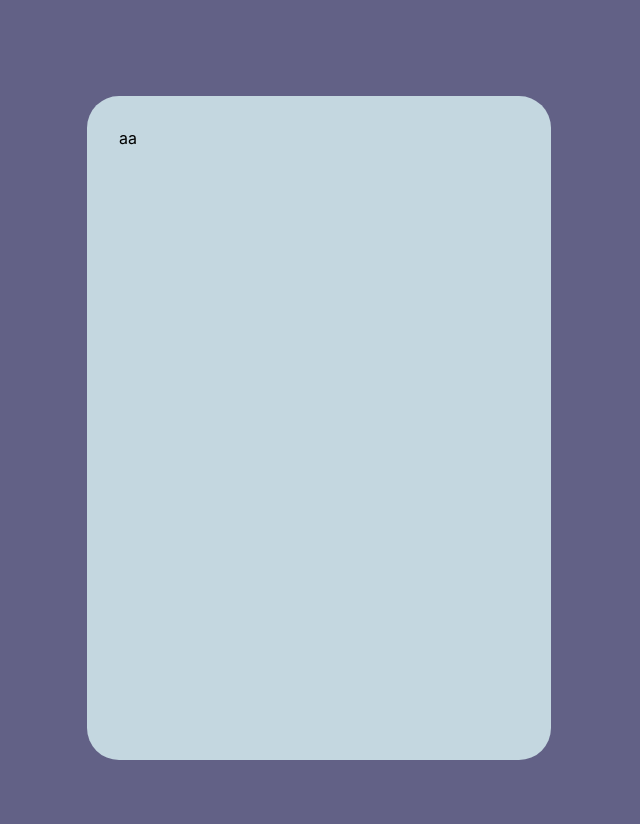
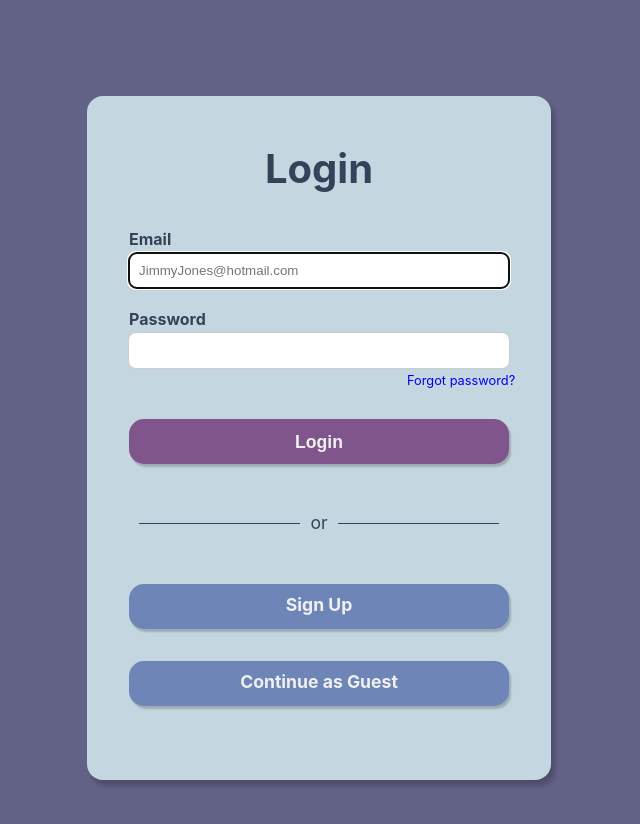
Before and after one commit to Levan-D/Scheduler-with-weather-widget, a React (Create React App) app: page / in a window 1280 px wide. Shown: the top 824 px of the page, without its empty margins (321-961 px from the left). Built offline with nearby package versions, Linux system fonts and the light colour scheme.

Commit message:
added login page, refactored css into modules

```diff
--- a/src/components/Login/Login.js
+++ b/src/components/Login/Login.js
@@ -1,8 +1,68 @@
-import React from "react";
+import React, { useState } from "react";
 import styles from "./login.module.css";
+import { Link } from "react-router-dom";
 
 const Login = () => {
-  return <div className={styles.container}>aa</div>;
+  const [errorMessages, setErrorMessages] = useState({});
+  const [isSubmitted, setIsSubmitted] = useState(false);
+  const renderErrorMessage = (name) =>
+    name === errorMessages.name && (
+      <div className="error">{errorMessages.message}</div>
+    );
+
+  return (
+    <div className={styles.container}>
+      <h2 className={styles.header}>Login</h2>
+      <form className={styles.formContainer}>
+        <div className={styles[`input-container`]}>
+          <label className={styles.label}>Email </label>
+          <input
+            autoFocus={true}
+            className={styles.inputText}
+            type="text"
+            name="uname"
+            placeholder="JimmyJones@hotmail.com"
+            required
+          />
+          {renderErrorMessage("uname")}
+        </div>
+        <div className={styles[`input-container`]}>
+          <label className={styles.label}>Password </label>
+          <input
+            className={styles.inputText}
+            type="password"
+            name="pass"
+            required
+          />
+          {renderErrorMessage("pass")}
+        </div>
+        <Link to="/scheduler" className={styles.forgotPassword}>
+          Forgot password?
+        </Link>
+        <div className={styles[`button-container`]}>
+          <input
+            type="submit"
+            value="Login"
+            className={`${styles.guestButton} ${styles.loginButton}`}
+          />
+        </div>
+      </form>
+
+      <header className={styles.dividerContainer}>
+        <div className={styles.subContainer}>
+          <span className={styles.spacer}></span>
+          <div className={styles.divider}>or</div>
+          <span className={styles.spacer}></span>
+        </div>
+      </header>
+      <Link to="/scheduler" className={styles.guestButton}>
+        Sign Up
+      </Link>
+      <Link to="/scheduler" className={styles.guestButton}>
+        Continue as Guest
+      </Link>
+    </div>
+  );
 };
 
 export default Login;
--- a/src/components/Login/login.module.css
+++ b/src/components/Login/login.module.css
@@ -1,8 +1,114 @@
 .container {
   width: 400px;
-  height: 600px;
+  height: 620px;
   background-color: #c4d7e0;
   margin: 6rem auto;
-  border-radius: 2rem;
+  border-radius: 1rem;
   padding: 2rem;
+  box-shadow: 4px 6px 4px 0px rgba(0, 0, 0, 0.2);
+  color: #354259;
 }
+
+.guestButton {
+  display: block;
+  width: 90%;
+  padding: 0 10px;
+  margin: 2rem auto;
+  height: 45px;
+  box-shadow: 2px 3px 2px 0px rgba(0, 0, 0, 0.2);
+  text-align: center;
+  border-radius: 15px;
+  border: none;
+  background: #6e85b7;
+  color: #f0f0f0;
+  cursor: pointer;
+  font-size: 1.1rem;
+  line-height: 42px;
+  font-weight: bold;
+  transition: 0.3s;
+  text-decoration: none;
+}
+.guestButton:hover {
+  filter: brightness(1.1);
+}
+.guestButton:active {
+  filter: brightness(0.95);
+}
+.header {
+  text-align: center;
+  font-size: 2.5rem;
+  margin: 1rem;
+  font-weight: 700;
+}
+.inputText {
+  height: 25px;
+  border: 1px solid rgba(0, 0, 0, 0.2);
+  border-radius: 0.5rem;
+  width: 90%;
+  padding: 5px 10px;
+  margin: 0 auto;
+}
+.label {
+  width: 95%;
+  padding-top: 20px;
+  margin: 0 auto;
+}
+.forgotPassword {
+  display: inline-block;
+  margin-left: 72%;
+  font-size: 0.8rem;
+  text-decoration: none;
+}
+.input-container {
+  display: flex;
+  flex-direction: column;
+  gap: 3px;
+
+  font-weight: 700;
+}
+.loginButton {
+  display: block;
+  width: 380px;
+  height: 45px;
+  margin: 30px auto;
+  padding: 2px 30px;
+  background-color: #80558c;
+}
+
+.dividerContainer {
+  padding: 1rem 0;
+  margin: 0 auto;
+  display: table;
+  width: 100%;
+  max-width: 90%;
+}
+.subContainer {
+  display: table-row;
+  line-height: 1.5em;
+  font-size: 1.1em;
+  white-space: nowrap;
+}
+.divider {
+  font-size: inherit;
+  overflow: hidden;
+  display: table-cell;
+  vertical-align: middle;
+  width: 1px;
+  padding: 0 10px;
+}
+.spacer {
+  display: table-cell;
+}
+
+.spacer:after {
+  display: inline-block;
+  width: 100%;
+  content: ".";
+  font-size: 0;
+  color: transparent;
+  height: 1px;
+  background: #354259;
+  vertical-align: middle;
+  position: relative;
+  top: -1px;
+}
--- a/src/components/ProgressBar/ProgressBar.js
+++ b/src/components/ProgressBar/ProgressBar.js
@@ -1,18 +1,18 @@
 /** @format */
-import "./ProgressBar.css";
+import style from "./ProgressBar.module.css";
 function ProgressBar({ tasksComplete, tasksTotal, width, height, background }) {
   return (
-    <div className="barcontainer">
+    <div>
       <div
-        className="bar"
+        className={style.bar}
         style={{
           width: width + "px",
           height: height + "px",
-          backgroundColor: background
+          backgroundColor: background,
         }}
       >
         <div
-          className="progress"
+          className={style.progress}
           style={{
             width: (tasksComplete / tasksTotal) * width + "px",
             height: height + "px",
--- a/src/components/Scheduler/CreateList.js
+++ b/src/components/Scheduler/CreateList.js
@@ -7,7 +7,7 @@ const CreateList = () => {
   const dispatch = useDispatch();
   return (
     <div>
-      <h2>Your Lists:</h2>
+      <h2 className={styles.header}>Your Lists:</h2>
       <div
         className={styles.newListButton}
         onClick={() => {
--- a/src/components/Scheduler/CreateTodo.js
+++ b/src/components/Scheduler/CreateTodo.js
@@ -32,13 +32,18 @@ const CreateTodo = () => {
       </h2>
       <form onSubmit={handleSubmit} className="renameForm">
         <input
+          className={styles.textTodo}
           type="text"
           required
           placeholder="Enter task here!"
           value={taskName}
           onChange={(e) => setTaskName(e.target.value)}
         />
-        <input type="submit" value="+" className={styles.bigSubmitButton} />
+        <input
+          className={`${styles.bigSubmitButton} ${styles.submitForm}`}
+          type="submit"
+          value="+"
+        />
       </form>
     </div>
   );
--- a/src/components/Scheduler/Scheduler.js
+++ b/src/components/Scheduler/Scheduler.js
@@ -15,7 +15,7 @@ import {
   SET_CONFETTIBOOM,
   SET_OPACITY,
 } from "./taskProgressSlice";
-localStorage.clear();
+
 function Scheduler() {
   const dispatch = useDispatch();
   const todosRedux = useSelector((store) => store.todo.data);
@@ -74,7 +74,7 @@ function Scheduler() {
       dispatch(SET_OPACITY({ opa: 1 }));
     }
   }, [taskProgressData]);
-console.log('indexingData.listIndex:', indexingData.listIndex);
+  console.log("indexingData.listIndex:", indexingData.listIndex);
   return (
     <div className={styles.schedulerWrapper}>
       {taskProgressData.confettiBoom && (
--- a/src/components/Scheduler/Scheduler.module.css
+++ b/src/components/Scheduler/Scheduler.module.css
@@ -50,7 +50,7 @@
 
 .todoWrapper {
   width: 450px;
-  height: 560px;
+  height: 545px;
   margin: 20px auto;
   padding-top: 20px;
   border-radius: 20px;
--- a/src/components/Scheduler/createList.module.css
+++ b/src/components/Scheduler/createList.module.css
@@ -19,7 +19,7 @@
 .newListButton:active {
   filter: brightness(0.95);
 }
- h2 {
+.header {
   font-size: 23px;
   padding: 0;
   margin: 0;
--- a/src/components/Scheduler/createTodo.module.css
+++ b/src/components/Scheduler/createTodo.module.css
@@ -6,27 +6,27 @@
   margin: 0;
 }
 
-input[type="text"] {
+.textTodo {
   box-sizing: border-box;
   width: 450px;
   height: 40px;
   border-radius: 15px;
   margin: 20px 20px 20px 20px;
-  padding: 0 15px;
+  padding: 20px 15px;
   border: none;
   font-size: 1rem;
   background-color: #f0f0f0;
   color: #354259;
   box-shadow: 2px 3px 2px 0px rgba(0, 0, 0, 0.2);
 }
-input[type="text"]:focus {
+.textTodo:focus {
   outline: none;
   filter: brightness(0.98);
 }
-input[type="submit"]:hover {
+.submitForm:hover {
   filter: brightness(1.1);
 }
-input[type="submit"]:active {
+.submitForm:active {
   filter: brightness(0.95);
 }
 
--- a/src/components/Scheduler/popUpMenu/ChangeName.js
+++ b/src/components/Scheduler/popUpMenu/ChangeName.js
@@ -35,6 +35,7 @@ const ChangeName = () => {
             }}
           >
             <input
+              className={styles.textInput}
               type="text"
               maxLength="256"
               autoFocus={true}
@@ -43,7 +44,11 @@ const ChangeName = () => {
               value={indexingData.newListName}
               onChange={(e) => dispatch(NEWLISTNAME(e.target.value))}
             />
-            <input type="submit" value="Rename" />
+            <input
+              className={styles.submitInput}
+              type="submit"
+              value="Rename"
+            />
           </form>
         </div>
       </div>
--- a/src/components/Scheduler/popUpMenu/popUpMenu.module.css
+++ b/src/components/Scheduler/popUpMenu/popUpMenu.module.css
@@ -28,11 +28,11 @@
   font-size: 0.9rem;
 }
 .confirmTabAc:hover {
-  filter: brightness(1.1);
   box-shadow: 0px 4px 4px 1px #f0f0f0;
   cursor: pointer;
 }
 .confirmTabAd:hover {
+  filter: brightness(1.1);
   box-shadow: 0px 4px 4px 1px #f0f0f0;
 }
 .confirmTabAc:active {
@@ -59,11 +59,11 @@
 .popUpButton:active {
   filter: brightness(0.95);
 }
-.nameChangeForm input[type="text"],
-.nameChangeForm input[type="submit"] {
+.nameChangeForm .textInput,
+.nameChangeForm .submitInput {
   user-select: auto;
   position: relative;
-  width: 92%;
+  width: 80%;
   height: 30px;
   margin: 5px 0;
   padding: 0 5px;
@@ -71,10 +71,10 @@
   border-radius: 10px;
   cursor: pointer;
 }
-.nameChangeForm input[type="text"] {
+.nameChangeForm .textInput {
   cursor: text;
 }
-.nameChangeForm input[type="submit"] {
+.nameChangeForm .submitInput {
   height: 40px;
   background-color: #80558c;
   color: white;
```
Also changed, not shown: src/components/ProgressBar/ProgressBar.module.css (renamed from src/components/ProgressBar/ProgressBar.css).
